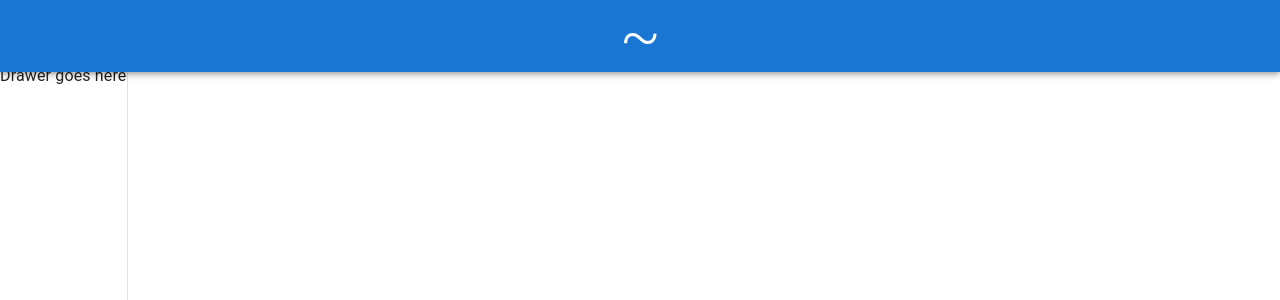
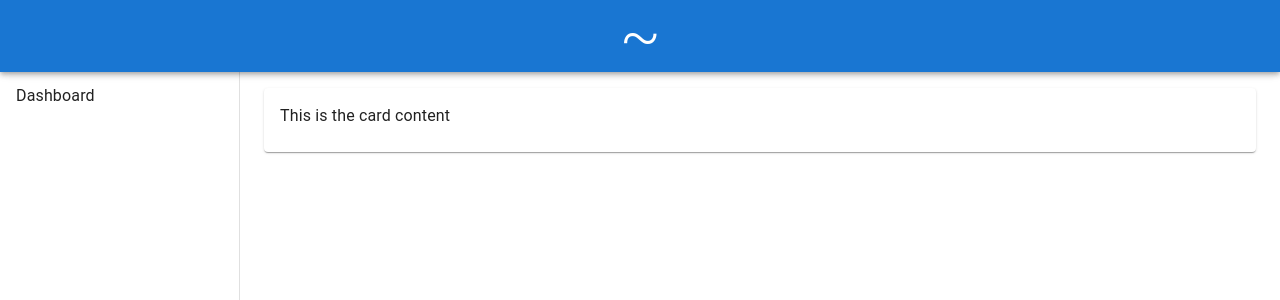
Before and after one commit to dylandpowers/tilde, a React (Create React App) app in the folder client/: page / in a window 1280 px wide. Shown: the top 300 px of the page. Built offline with nearby package versions, Linux system fonts and the light colour scheme; the HTML template or start-up script is replaced by a standard one.

Commit message:
Add card and finish drawer

```diff
--- a/client/src/App.tsx
+++ b/client/src/App.tsx
@@ -1,11 +1,13 @@
 import React from "react";
 import { CssBaseline } from "@mui/material";
-import Layout from "./components/layout/Layout";
+import Layout from "./layout/Layout";
+import Routes from "./Routes";
 
 function App() {
   return (
     <Layout>
       <CssBaseline />
+      <Routes />
     </Layout>
   );
 }
--- /dev/null
+++ b/client/src/Routes.tsx
@@ -0,0 +1,16 @@
+import { Toolbar } from "@mui/material";
+import { Box } from "@mui/system";
+import React from "react";
+import DashboardPage from "./dashboard/DashboardPage";
+
+const Routes: React.FC = () => {
+  // TODO(dpowers): add router framework
+  return (
+    <Box component="main" sx={{ flexGrow: 1, p: 3 }}>
+      <Toolbar />
+      <DashboardPage />
+    </Box>
+  );
+};
+
+export default Routes;
--- a/client/src/components/layout/AppDrawer.tsx
+++ /dev/null
@@ -1,13 +0,0 @@
-import { Drawer, Toolbar } from "@mui/material";
-import React from "react";
-
-const AppDrawer: React.FC = () => {
-  return (
-    <Drawer variant="permanent" anchor="left">
-      <Toolbar />
-      Drawer goes here
-    </Drawer>
-  );
-};
-
-export default AppDrawer;
--- /dev/null
+++ b/client/src/dashboard/DashboardPage.tsx
@@ -0,0 +1,13 @@
+import { Box } from "@mui/system";
+import React from "react";
+import QuoteCard from "./QuoteCard";
+
+const DashboardPage: React.FC = () => {
+  return (
+    <Box component="main">
+      <QuoteCard />
+    </Box>
+  );
+};
+
+export default DashboardPage;
--- /dev/null
+++ b/client/src/dashboard/QuoteCard.tsx
@@ -0,0 +1,14 @@
+import { Card, CardContent } from "@mui/material";
+import React from "react";
+
+const QuoteCard: React.FC = () => {
+  return (
+    <Card>
+      <CardContent>
+        This is the card content
+      </CardContent>
+    </Card>
+  );
+};
+
+export default QuoteCard;
--- /dev/null
+++ b/client/src/layout/AppDrawer.tsx
@@ -0,0 +1,27 @@
+import { Box, Drawer, List, ListItem, ListItemButton, ListItemText, Toolbar } from "@mui/material";
+import React from "react";
+
+const drawerWidth = "240px";
+
+const AppDrawer: React.FC = () => {
+  return (
+    <Drawer variant="permanent" anchor="left" sx={{
+      width: drawerWidth,
+      flexShrink: 0,
+      ["& .MuiDrawer-paper"]: { width: drawerWidth }
+    }}>
+      <Toolbar />
+      <Box sx={{ overflow: "auto" }}>
+        <List>
+          <ListItem disablePadding>
+            <ListItemButton>
+              <ListItemText primary="Dashboard" />
+            </ListItemButton>
+          </ListItem>
+        </List>
+      </Box>
+    </Drawer>
+  );
+};
+
+export default AppDrawer;
--- a/client/src/components/layout/Layout.tsx
+++ b/client/src/layout/Layout.tsx
@@ -16,7 +16,7 @@ type Props = {
  */
 const Layout: FC<Props> = (props) => {
   return (
-    <Box sx={{ width: "100%", height: "100%"}}>
+    <Box sx={{ width: "100%", height: "100%", display: "flex" }}>
       <Header />
       <AppDrawer />
       {props.children}
```
Also changed, not shown: client/src/components/ClickableList.tsx (added, +22 -0 lines), client/src/layout/Header.tsx (renamed from client/src/components/layout/Header.tsx).
